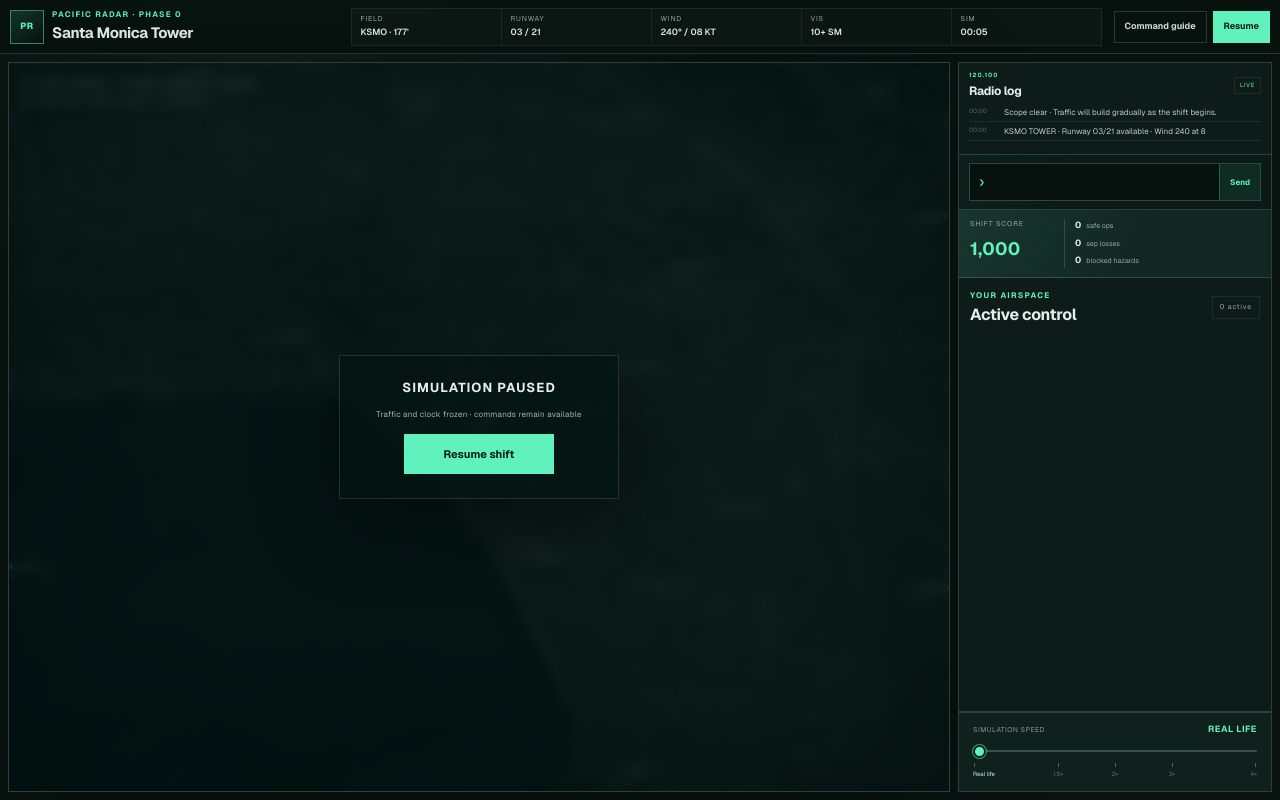
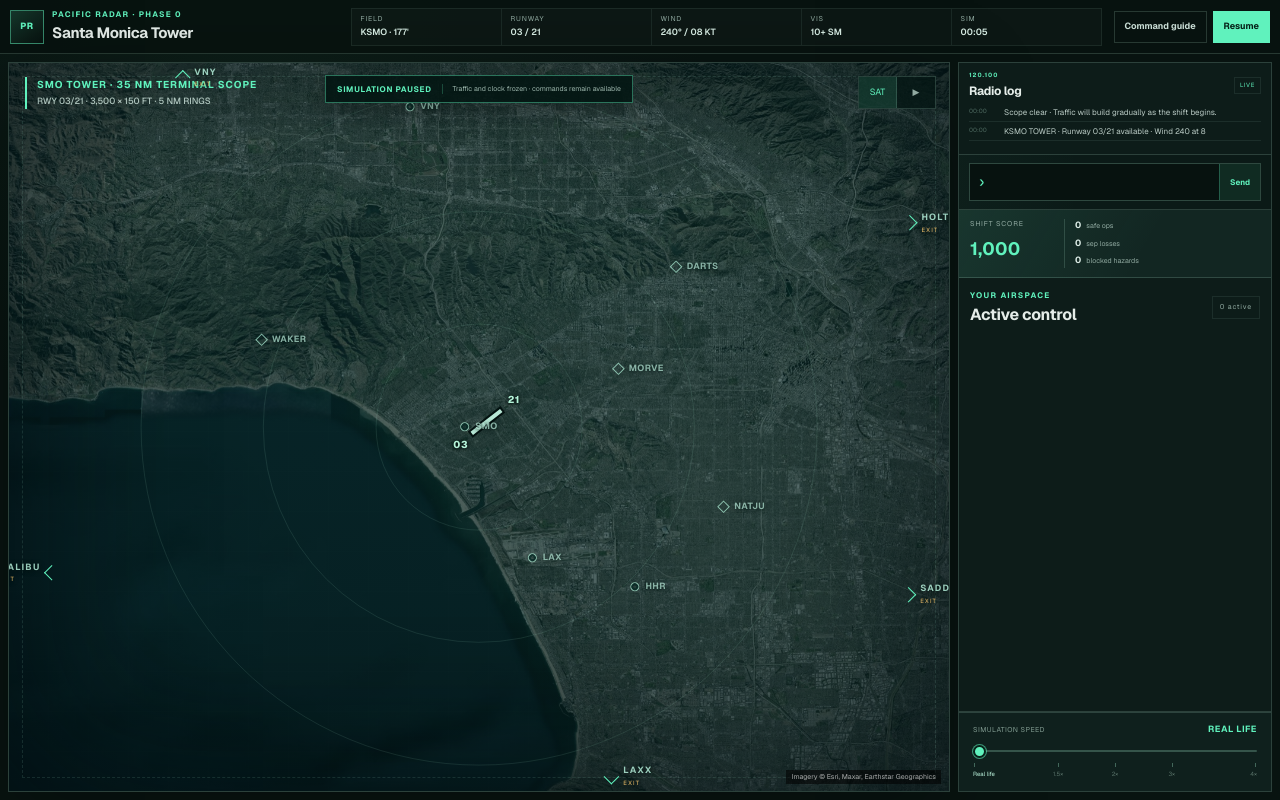
Before and after one commit to echang112368/pacific-radar, a Next.js app: page / in a window 1280 px wide. Both pictures are taken after a click on the button "Pause". Built offline with nearby package versions, Linux system fonts and the light colour scheme.

Commit message:
Make pause banner nonblocking

```diff
--- a/app/globals.css
+++ b/app/globals.css
@@ -664,52 +664,43 @@ h2 {
   }
 }
 
-.pause-overlay {
+.pause-indicator {
   position: absolute;
-  inset: 0;
+  left: 50%;
+  top: 12px;
   z-index: 20;
-  display: grid;
-  place-content: center;
-  background: rgba(2, 17, 17, 0.76);
-  backdrop-filter: blur(6px) saturate(0.45);
+  display: flex;
+  align-items: center;
+  gap: 10px;
+  padding: 7px 11px;
+  border: 1px solid rgba(96, 242, 189, 0.42);
+  background: rgba(3, 22, 18, 0.9);
+  box-shadow: 0 6px 22px rgba(0, 0, 0, 0.28);
+  color: var(--mint-strong);
+  pointer-events: none;
+  transform: translateX(-50%);
 }
 
-.pause-card {
-  min-width: 280px;
-  display: grid;
-  justify-items: center;
-  gap: 10px;
-  padding: 22px 26px 24px;
-  border: 1px solid rgba(177, 242, 218, 0.14);
-  background: rgba(3, 19, 17, 0.62);
-  box-shadow: 0 24px 80px rgba(0, 0, 0, 0.4);
-}
-
-.pause-card span {
+.pause-indicator strong {
   font-family: var(--mono);
-  font-size: 13px;
+  font-size: 8px;
   font-weight: 700;
   letter-spacing: 0.08em;
   text-transform: uppercase;
+  white-space: nowrap;
 }
 
-.pause-card small {
+.pause-indicator span {
+  padding-left: 10px;
+  border-left: 1px solid rgba(96, 242, 189, 0.24);
   color: #9db7ad;
   font-family: var(--mono);
-  font-size: 8px;
-  letter-spacing: 0.03em;
+  font-size: 7px;
+  white-space: nowrap;
 }
 
-.pause-card button {
-  min-width: 150px;
-  margin-top: 4px;
-  padding: 11px 18px;
-  border: 1px solid var(--mint-strong);
-  background: var(--mint-strong);
-  color: #052017;
-  cursor: pointer;
-  font-size: 11px;
-  font-weight: 700;
+.radar-map.simulation-paused .conflict-banner {
+  top: 48px;
 }
 
 .command-deck {
--- a/app/simulator.tsx
+++ b/app/simulator.tsx
@@ -1609,7 +1609,7 @@ export function RadarSimulator() {
         <div className="radar-column">
           <div className="radar-frame">
             <div
-              className={`radar-map ${showSatellite ? "satellite-on" : "satellite-off"}`}
+              className={`radar-map ${showSatellite ? "satellite-on" : "satellite-off"} ${paused ? "simulation-paused" : ""}`}
               aria-label="Interactive radar map centered on Santa Monica Municipal Airport"
             >
               <div className="satellite-layer" />
@@ -1805,20 +1805,17 @@ export function RadarSimulator() {
 
               {paused && (
                 <div
-                  className="pause-overlay"
+                  className="pause-indicator"
                   role="status"
                   aria-label="Simulation paused. Aircraft movement and simulation clock are frozen."
                 >
-                  <div className="pause-card">
-                    <span>Simulation paused</span>
-                    <small>
-                      Traffic and clock frozen ·{" "}
-                      {queuedCommands.length === 0
-                        ? "commands remain available"
-                        : `${queuedCommands.length} clearance${queuedCommands.length === 1 ? "" : "s"} queued`}
-                    </small>
-                    <button onClick={resumeSimulation}>Resume shift</button>
-                  </div>
+                  <strong>Simulation paused</strong>
+                  <span>
+                    Traffic and clock frozen ·{" "}
+                    {queuedCommands.length === 0
+                      ? "commands remain available"
+                      : `${queuedCommands.length} clearance${queuedCommands.length === 1 ? "" : "s"} queued`}
+                  </span>
                 </div>
               )}
             </div>
```
Also changed, not shown: 1 other file (tests, documents, lock files or other folders).
